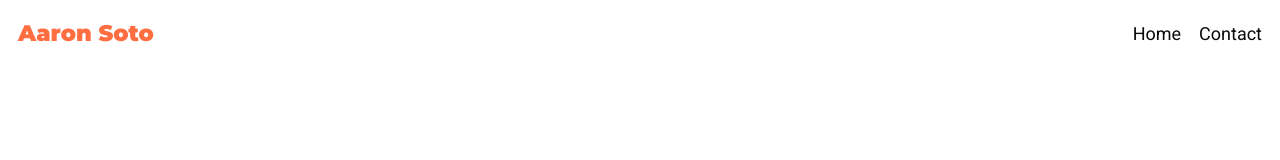
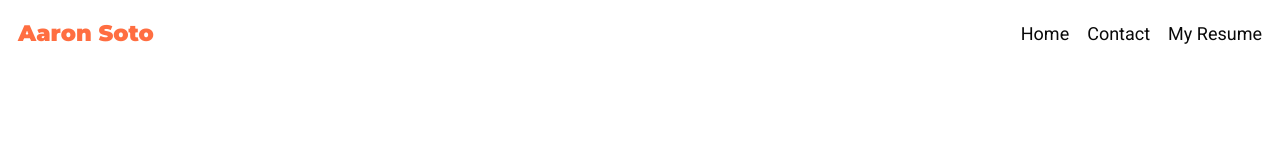
Before and after one commit to aaron-soto/next-aaron, a Next.js app: page / in a window 1280 px wide. Shown: the top 160 px of the page. Built offline with nearby package versions, Linux system fonts and the light colour scheme; no server answers.

Commit message:
Added resume and some color changes

```diff
--- a/src/components/Navbar.tsx
+++ b/src/components/Navbar.tsx
@@ -21,6 +21,21 @@ const NavLink = ({ href, label }: any) => {
   );
 };
 
+function ResumeLink() {
+  return (
+    <Link
+      href="/files/resume.pdf"
+      passHref
+      legacyBehavior
+      className="hover:underline underline-offset-2 hover:text-[#4801FF]"
+    >
+      <a target="_blank" rel="noopener noreferrer">
+        My Resume
+      </a>
+    </Link>
+  );
+}
+
 const Navbar = () => {
   return (
     <div className="container my-4 flex justify-between items-center mb-8">
@@ -37,6 +52,7 @@ const Navbar = () => {
       <div className="flex h-full  gap-4">
         <NavLink href="/" label="Home" />
         <NavLink href="/contact" label="Contact" />
+        <ResumeLink />
       </div>
     </div>
   );
--- a/src/components/RecentWork.tsx
+++ b/src/components/RecentWork.tsx
@@ -1,14 +1,23 @@
+"use client";
+
 import { ArrowRight } from "lucide-react";
 import { Button } from "@/components/ui/button";
 import Image from "next/image";
 import Link from "next/link";
 import { Montserrat } from "next/font/google";
 import React from "react";
+import { analytics } from "@/lib/firebase/firebase";
 import { cn } from "@/lib/utils";
+import { logEvent } from "firebase/analytics";
 
 const montserrat = Montserrat({ subsets: ["latin"], weight: ["400", "700"] });
 
 const RecentWork = () => {
+  const trackLinkClick = (project: string) => {
+    if (analytics) {
+      logEvent(analytics, "recent_work_click", { project });
+    }
+  };
   return (
     <div className="container py-24">
       <div className="flex flex-col items-center gap-6">
@@ -44,7 +53,11 @@ const RecentWork = () => {
                 className="border-2 border-white flex gap-4"
                 asChild
               >
-                <Link href="https://casestudycoffeelounge.com" target="_blank">
+                <Link
+                  href="https://casestudycoffeelounge.com"
+                  target="_blank"
+                  onClick={() => trackLinkClick("case-study")}
+                >
                   View Website <ArrowRight size={24} />
                 </Link>
               </Button>
@@ -70,6 +83,7 @@ const RecentWork = () => {
                 <Link
                   href="https://purpose-after-sports.vercel.app/"
                   target="_blank"
+                  onClick={() => trackLinkClick("purpose-after-sports")}
                 >
                   View Website <ArrowRight size={24} />
                 </Link>
--- a/src/components/Testimonials.tsx
+++ b/src/components/Testimonials.tsx
@@ -89,9 +89,9 @@ const Testimonials = () => {
                 key={index}
                 onClick={() => setCurrentTestimonial(index)}
                 className={cn(
-                  "w-3 h-3 rounded-full relative after:inset-0 after:absolute after:border-white after:border-[2px] after:rounded-full after:transition-all after:duration-200 cursor-pointer transition-all duration-200",
+                  "w-2 h-2 rounded-full relative after:inset-0 after:absolute after:border-white after:border-[2px] after:rounded-full after:transition-all after:duration-200 cursor-pointer transition-all duration-200",
                   currentTestimonial === index
-                    ? "bg-[#4801FF] after:-inset-[4px] after:border-[2px] after:absolute after:rounded-full after:border-[#4801FF]"
+                    ? "bg-[#ff6e41] after:-inset-[4px] after:border-[3px] after:absolute after:rounded-full after:border-[#4801FF]"
                     : "bg-neutral-300"
                 )}
               ></div>
```
Also changed, not shown: 1 other file (tests, documents, lock files or other folders).
